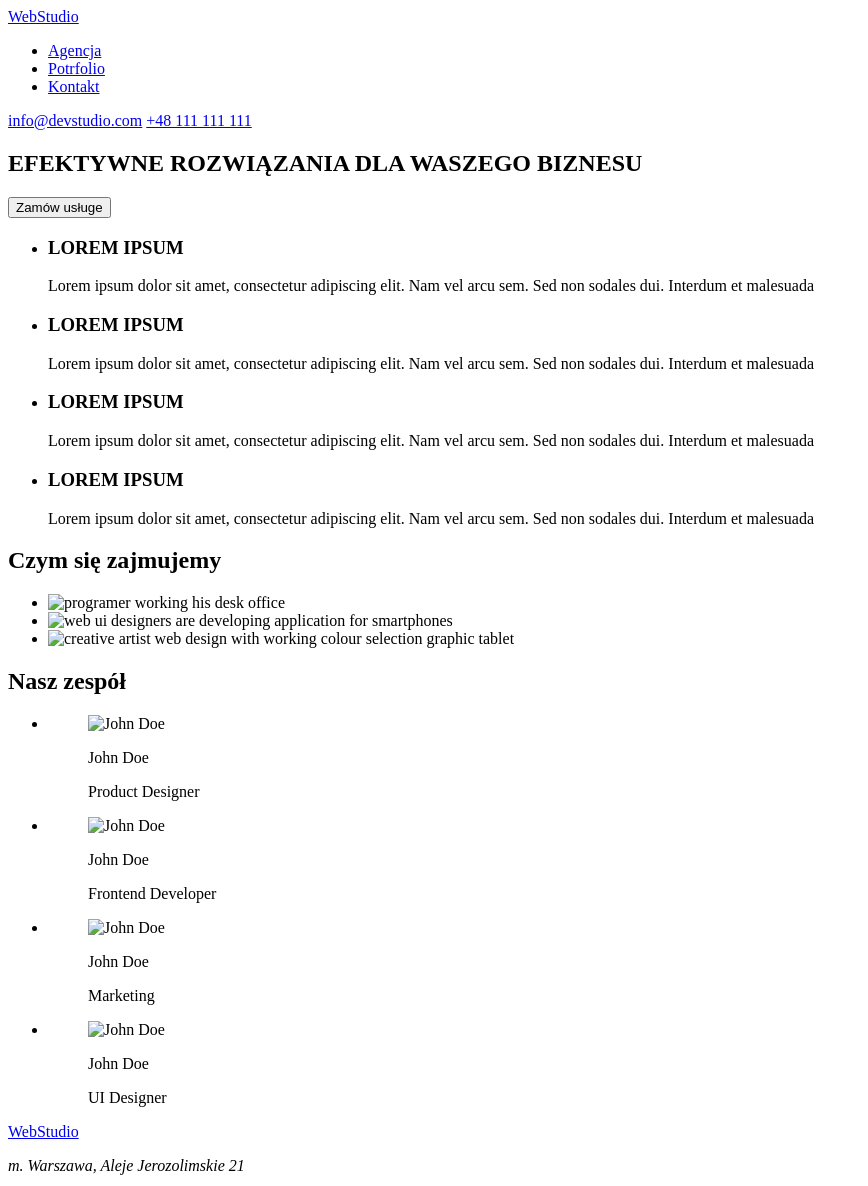
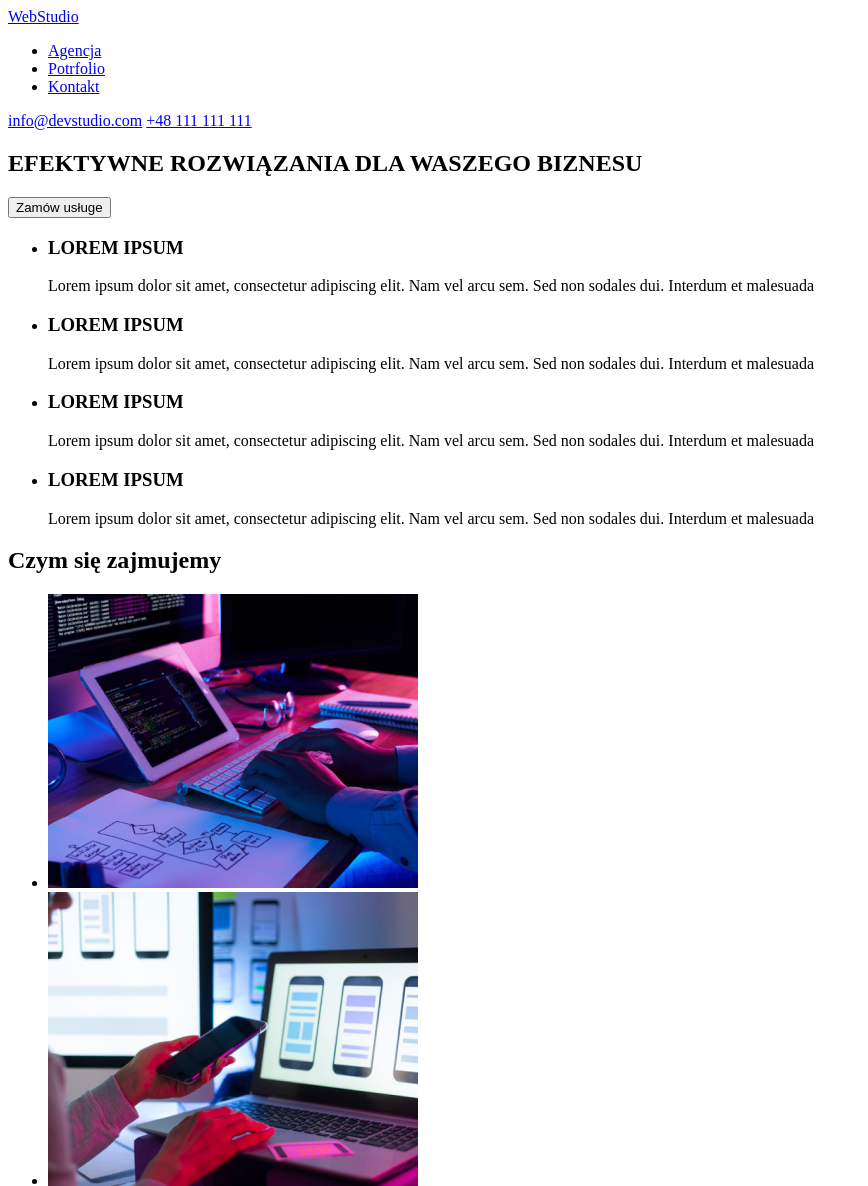
Before and after one commit to MagdalenaBudzejko/goit-markup-hw-01, a plain HTML site: page index.html in a window 1280 px wide. Shown: the top 1186 px of the page, without its empty margins (0-868 px from the left). Drawn offline with Linux system fonts and the light colour scheme; the site is published under a folder, as on GitHub Pages, so addresses that start at the root find nothing.

Commit message:
Update index.html

```diff
--- a/index.html
+++ b/index.html
@@ -65,7 +65,7 @@
         <ul>
           <li>
             <img
-              src="/images/img1.jpg"
+              src="images/img1.jpg"
               alt="programer working his desk office"
               width="370"
               height="294"
@@ -73,7 +73,7 @@
           </li>
           <li>
             <img
-              src="/images/img2.jpg"
+              src="images/img2.jpg"
               alt="web ui designers are developing application for smartphones"
               width="370"
               height="294"
@@ -81,7 +81,7 @@
           </li>
           <li>
             <img
-              src="/images/img3.jpg"
+              src="images/img3.jpg"
               alt="creative artist web design with working colour selection graphic tablet"
               width="370"
               height="294"
@@ -96,7 +96,7 @@
           <li>
             <figure>
               <img
-                src="/images/team1.jpg"
+                src="images/team1.jpg"
                 alt="John Doe"
                 width="270"
                 height="260"
@@ -110,7 +110,7 @@
           <li>
             <figure>
               <img
-                src="/images/team2.jpg"
+                src="images/team2.jpg"
                 alt="John Doe"
                 width="270"
                 height="260"
@@ -124,7 +124,7 @@
           <li>
             <figure>
               <img
-                src="/images/team3.jpg"
+                src="images/team3.jpg"
                 alt="John Doe"
                 width="270"
                 height="260"
@@ -138,7 +138,7 @@
           <li>
             <figure>
               <img
-                src="/images/team4.jpg"
+                src="images/team4.jpg"
                 alt="John Doe"
                 width="270"
                 height="260"
```
